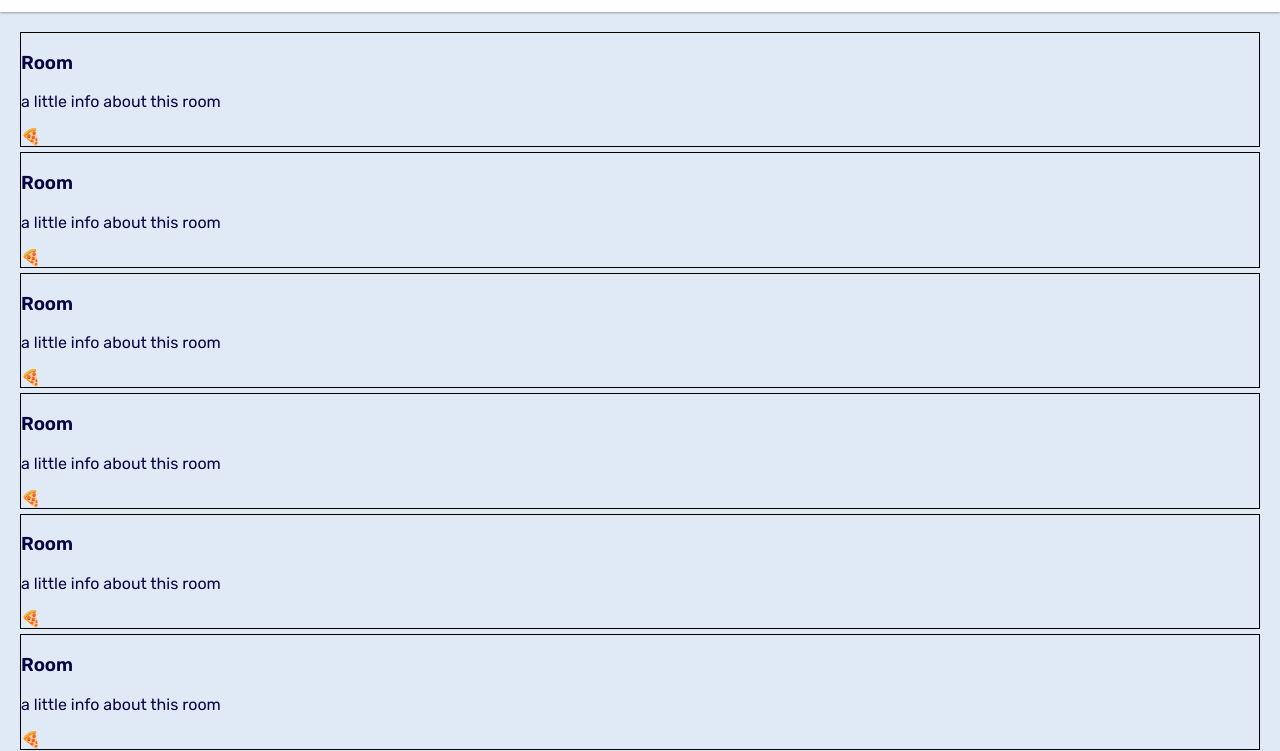
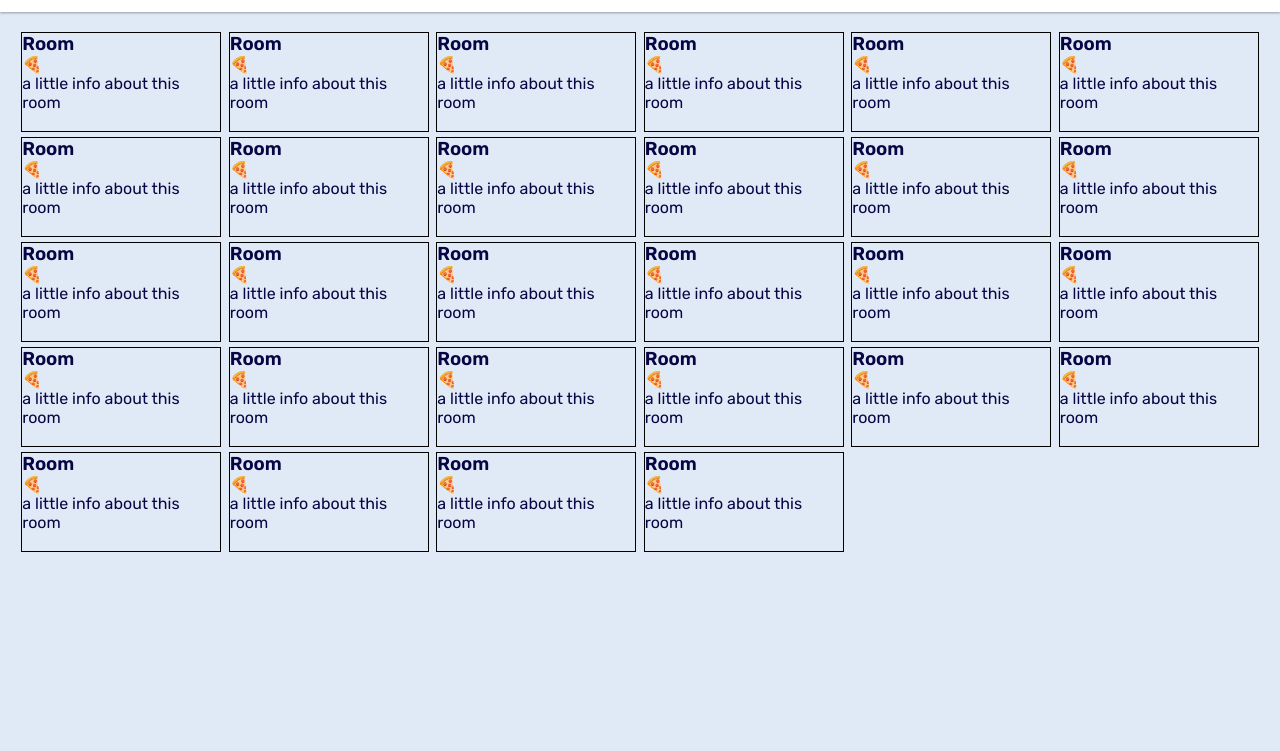
Before and after one commit to CharlieHengemihle/real-time, a plain HTML site: page index.html in a window 1280 px wide. Shown: the part 68-819 px from the top of the page. Drawn offline with nearby package versions, Linux system fonts and the light colour scheme.

Commit message:
add grid styles to home CSS and change order of elems in li

```diff
--- a/index.html
+++ b/index.html
@@ -46,143 +46,143 @@
                 <ul id="rooms-list">
                     <li class="room-item">
                         <h3 class="room-title">Room</h3>
+                        <span class="room-category">🍕</span>
                         <p class="room-description">a little info about this room</p>
-                        <span class="room-category">🍕</span>
                     </li>
                     <li class="room-item">
                         <h3 class="room-title">Room</h3>
+                        <span class="room-category">🍕</span>
                         <p class="room-description">a little info about this room</p>
-                        <span class="room-category">🍕</span>
                     </li>
                     <li class="room-item">
                         <h3 class="room-title">Room</h3>
+                        <span class="room-category">🍕</span>
                         <p class="room-description">a little info about this room</p>
-                        <span class="room-category">🍕</span>
                     </li>
                     <li class="room-item">
                         <h3 class="room-title">Room</h3>
+                        <span class="room-category">🍕</span>
                         <p class="room-description">a little info about this room</p>
-                        <span class="room-category">🍕</span>
                     </li>
                     <li class="room-item">
                         <h3 class="room-title">Room</h3>
+                        <span class="room-category">🍕</span>
                         <p class="room-description">a little info about this room</p>
-                        <span class="room-category">🍕</span>
                     </li>
                     <li class="room-item">
                         <h3 class="room-title">Room</h3>
+                        <span class="room-category">🍕</span>
                         <p class="room-description">a little info about this room</p>
-                        <span class="room-category">🍕</span>
                     </li>
                     <li class="room-item">
                         <h3 class="room-title">Room</h3>
+                        <span class="room-category">🍕</span>
                         <p class="room-description">a little info about this room</p>
-                        <span class="room-category">🍕</span>
                     </li>
                     <li class="room-item">
                         <h3 class="room-title">Room</h3>
+                        <span class="room-category">🍕</span>
                         <p class="room-description">a little info about this room</p>
-                        <span class="room-category">🍕</span>
                     </li>
                     <li class="room-item">
                         <h3 class="room-title">Room</h3>
+                        <span class="room-category">🍕</span>
                         <p class="room-description">a little info about this room</p>
-                        <span class="room-category">🍕</span>
                     </li>
                     <li class="room-item">
                         <h3 class="room-title">Room</h3>
+                        <span class="room-category">🍕</span>
                         <p class="room-description">a little info about this room</p>
-                        <span class="room-category">🍕</span>
                     </li>
                     <li class="room-item">
                         <h3 class="room-title">Room</h3>
+                        <span class="room-category">🍕</span>
                         <p class="room-description">a little info about this room</p>
-                        <span class="room-category">🍕</span>
                     </li>
                     <li class="room-item">
                         <h3 class="room-title">Room</h3>
+                        <span class="room-category">🍕</span>
                         <p class="room-description">a little info about this room</p>
-                        <span class="room-category">🍕</span>
                     </li>
                     <li class="room-item">
                         <h3 class="room-title">Room</h3>
+                        <span class="room-category">🍕</span>
                         <p class="room-description">a little info about this room</p>
-                        <span class="room-category">🍕</span>
                     </li>
                     <li class="room-item">
                         <h3 class="room-title">Room</h3>
+                        <span class="room-category">🍕</span>
                         <p class="room-description">a little info about this room</p>
-                        <span class="room-category">🍕</span>
                     </li>
                     <li class="room-item">
                         <h3 class="room-title">Room</h3>
+                        <span class="room-category">🍕</span>
                         <p class="room-description">a little info about this room</p>
-                        <span class="room-category">🍕</span>
                     </li>
                     <li class="room-item">
                         <h3 class="room-title">Room</h3>
+                        <span class="room-category">🍕</span>
                         <p class="room-description">a little info about this room</p>
-                        <span class="room-category">🍕</span>
                     </li>
                     <li class="room-item">
                         <h3 class="room-title">Room</h3>
+                        <span class="room-category">🍕</span>
                         <p class="room-description">a little info about this room</p>
-                        <span class="room-category">🍕</span>
                     </li>
                     <li class="room-item">
                         <h3 class="room-title">Room</h3>
+                        <span class="room-category">🍕</span>
                         <p class="room-description">a little info about this room</p>
-                        <span class="room-category">🍕</span>
                     </li>
                     <li class="room-item">
                         <h3 class="room-title">Room</h3>
+                        <span class="room-category">🍕</span>
                         <p class="room-description">a little info about this room</p>
-                        <span class="room-category">🍕</span>
                     </li>
                     <li class="room-item">
                         <h3 class="room-title">Room</h3>
+                        <span class="room-category">🍕</span>
                         <p class="room-description">a little info about this room</p>
-                        <span class="room-category">🍕</span>
                     </li>
                     <li class="room-item">
                         <h3 class="room-title">Room</h3>
+                        <span class="room-category">🍕</span>
                         <p class="room-description">a little info about this room</p>
-                        <span class="room-category">🍕</span>
                     </li>
                     <li class="room-item">
                         <h3 class="room-title">Room</h3>
+                        <span class="room-category">🍕</span>
                         <p class="room-description">a little info about this room</p>
-                        <span class="room-category">🍕</span>
                     </li>
                     <li class="room-item">
                         <h3 class="room-title">Room</h3>
+                        <span class="room-category">🍕</span>
                         <p class="room-description">a little info about this room</p>
-                        <span class="room-category">🍕</span>
                     </li>
                     <li class="room-item">
                         <h3 class="room-title">Room</h3>
+                        <span class="room-category">🍕</span>
                         <p class="room-description">a little info about this room</p>
-                        <span class="room-category">🍕</span>
                     </li>
                     <li class="room-item">
                         <h3 class="room-title">Room</h3>
+                        <span class="room-category">🍕</span>
                         <p class="room-description">a little info about this room</p>
-                        <span class="room-category">🍕</span>
                     </li>
                     <li class="room-item">
                         <h3 class="room-title">Room</h3>
+                        <span class="room-category">🍕</span>
                         <p class="room-description">a little info about this room</p>
-                        <span class="room-category">🍕</span>
                     </li>
                     <li class="room-item">
                         <h3 class="room-title">Room</h3>
+                        <span class="room-category">🍕</span>
                         <p class="room-description">a little info about this room</p>
-                        <span class="room-category">🍕</span>
                     </li>
                     <li class="room-item">
                         <h3 class="room-title">Room</h3>
+                        <span class="room-category">🍕</span>
                         <p class="room-description">a little info about this room</p>
-                        <span class="room-category">🍕</span>
                     </li>
                 </ul>
             </section>
--- a/styles/home.css
+++ b/styles/home.css
@@ -1,8 +1,22 @@
 ul {
     display: grid;
+    grid-template: repeat(auto-fill, minmax(100px, 1fr)) / repeat(auto-fill, minmax(200px, 1fr));
+    grid-auto-flow: row;
     gap: 5px;
+    justify-items: center;
+    align-items: center;
 }
 
-li {
+.room-item {
+    height: 100px;
+    width: 200px;
     border: 1px solid black;
 }
+
+.room-item h3 {
+    margin: 0;
+}
+
+.room-item p {
+    margin: 0;
+}
```
